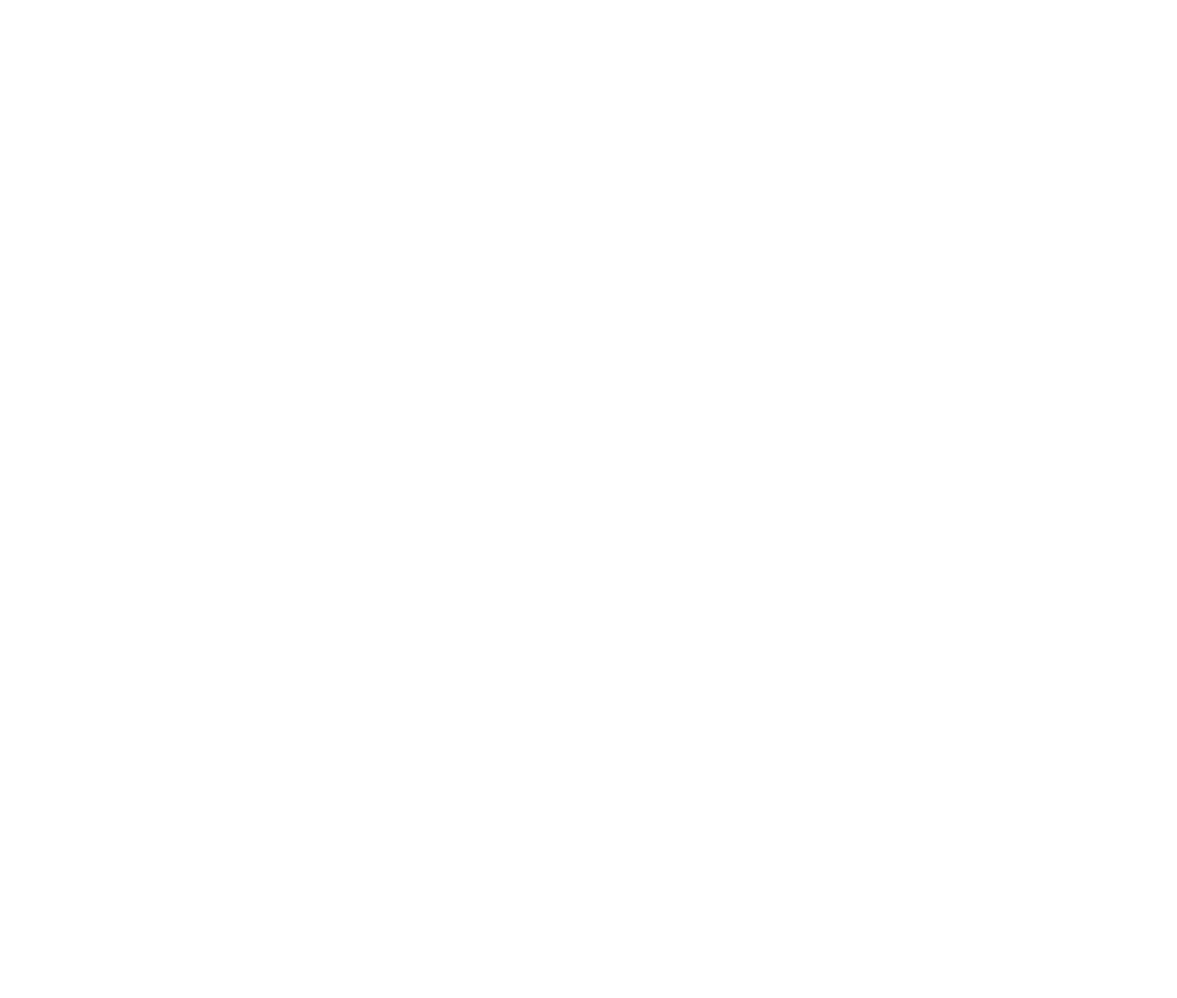
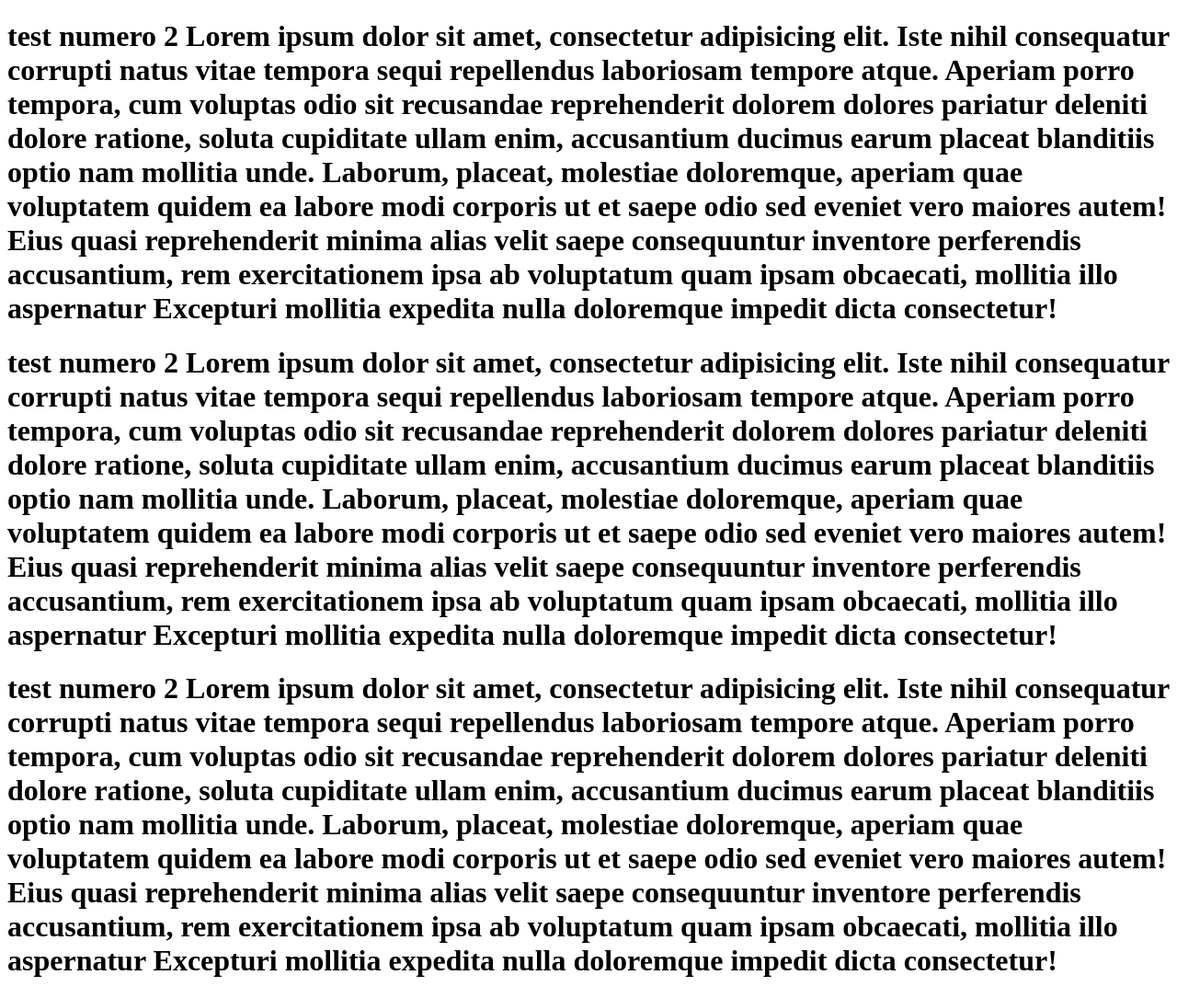
Before and after one commit to nicolaspujal/git, a plain HTML site: page index.html in a window 1280 px wide. Shown: the whole page at 92% size. Before the commit the page ends 800 px from the top, so only its background shows below. Drawn offline with Linux system fonts and the light colour scheme.

Commit message:
test 2222

```diff
--- a/index.html
+++ b/index.html
@@ -8,6 +8,11 @@
     <title>Document</title>
 </head>
 <body>
-
+    <h1>test numero 2 Lorem ipsum dolor sit amet, consectetur adipisicing elit. Iste nihil consequatur corrupti natus vitae tempora sequi repellendus laboriosam tempore atque. Aperiam porro tempora, cum voluptas odio sit recusandae reprehenderit dolorem dolores pariatur deleniti dolore ratione, soluta cupiditate ullam enim, accusantium ducimus earum placeat blanditiis optio nam mollitia unde. Laborum, placeat, molestiae doloremque, aperiam quae voluptatem quidem ea labore modi corporis ut et saepe odio sed eveniet vero maiores autem! Eius quasi reprehenderit minima alias velit saepe consequuntur inventore perferendis accusantium, rem exercitationem ipsa ab voluptatum quam ipsam obcaecati, mollitia illo aspernatur Excepturi mollitia expedita nulla doloremque impedit dicta consectetur!
+    </h1>
+    <h1>test numero 2 Lorem ipsum dolor sit amet, consectetur adipisicing elit. Iste nihil consequatur corrupti natus vitae tempora sequi repellendus laboriosam tempore atque. Aperiam porro tempora, cum voluptas odio sit recusandae reprehenderit dolorem dolores pariatur deleniti dolore ratione, soluta cupiditate ullam enim, accusantium ducimus earum placeat blanditiis optio nam mollitia unde. Laborum, placeat, molestiae doloremque, aperiam quae voluptatem quidem ea labore modi corporis ut et saepe odio sed eveniet vero maiores autem! Eius quasi reprehenderit minima alias velit saepe consequuntur inventore perferendis accusantium, rem exercitationem ipsa ab voluptatum quam ipsam obcaecati, mollitia illo aspernatur Excepturi mollitia expedita nulla doloremque impedit dicta consectetur!
+    </h1>
+    <h1>test numero 2 Lorem ipsum dolor sit amet, consectetur adipisicing elit. Iste nihil consequatur corrupti natus vitae tempora sequi repellendus laboriosam tempore atque. Aperiam porro tempora, cum voluptas odio sit recusandae reprehenderit dolorem dolores pariatur deleniti dolore ratione, soluta cupiditate ullam enim, accusantium ducimus earum placeat blanditiis optio nam mollitia unde. Laborum, placeat, molestiae doloremque, aperiam quae voluptatem quidem ea labore modi corporis ut et saepe odio sed eveniet vero maiores autem! Eius quasi reprehenderit minima alias velit saepe consequuntur inventore perferendis accusantium, rem exercitationem ipsa ab voluptatum quam ipsam obcaecati, mollitia illo aspernatur Excepturi mollitia expedita nulla doloremque impedit dicta consectetur!
+    </h1>
 </body>
 </html>
```
